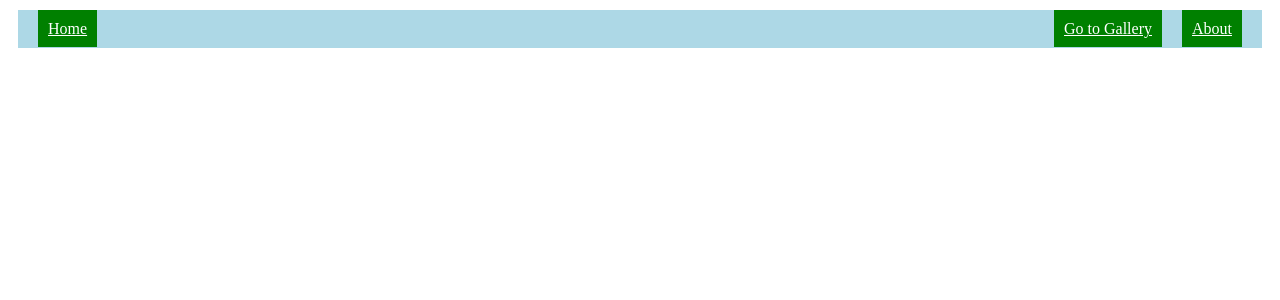
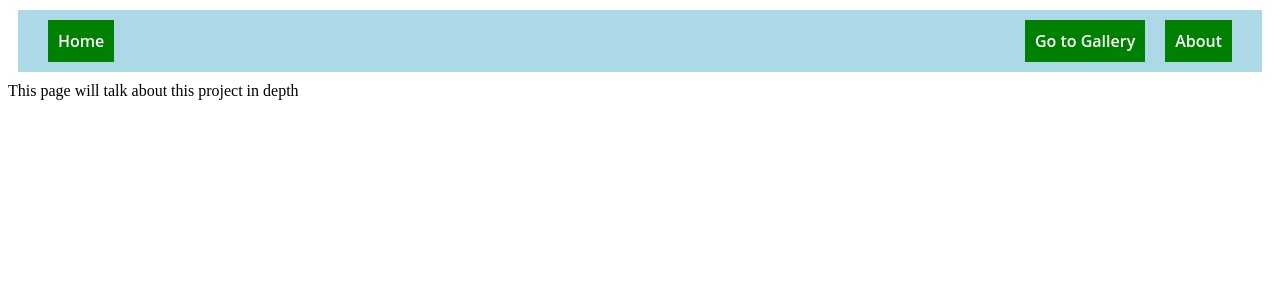
Before and after one commit to alexk9081/my-webpage, a React (Create React App) app: page /info in a window 1280 px wide. Shown: the top 300 px of the page. Built offline with nearby package versions, Linux system fonts and the light colour scheme.

Commit message:
Added more basic styling

```diff
--- a/src/layout/navigation.module.css
+++ b/src/layout/navigation.module.css
@@ -1,14 +1,27 @@
 .navBar {
     background-color: lightblue;
     margin: 10px;
-    padding: 10px;
+    padding: 20px;
     display: flex;
     justify-content: space-between;
 }
 
 .navItem {
+    font-weight: 600;
+    font-family: "Open Sans", sans-serif;
+    text-decoration: none;
+
     background-color: green;
     color: white;
     margin: 10px;
     padding: 10px;
 }
+
+.navItem:hover {
+    background-color: darkgreen;
+}
+
+.navItem:active {
+    border-radius: 2px;
+    border-color:black;
+}
--- a/src/pages/aboutProject.js
+++ b/src/pages/aboutProject.js
@@ -1,6 +1,8 @@
 
 function ProjectInfoPage() {
-    return <div></div>
+    return <div>
+        This page will talk about this project in depth
+    </div>
 }
 
 export default ProjectInfoPage;
--- a/src/pages/photoGallery.module.css
+++ b/src/pages/photoGallery.module.css
@@ -3,4 +3,6 @@
     text-align: center;
     display: flex;
     justify-content: space-between;
+    width: 92%;
+    margin: auto;
 }
```
